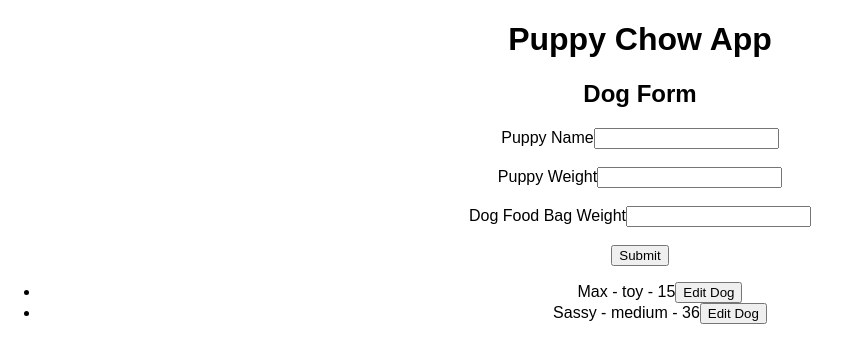
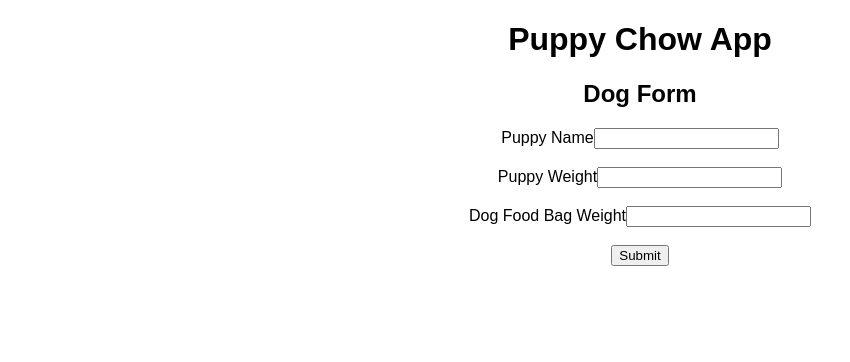
Before and after one commit to Christy743/puppy_chow_app_client, a React (Create React App) app: page / in a window 1280 px wide. Shown: the top 362 px of the page, without its empty margins (0-850 px from the left). Built offline with nearby package versions, Linux system fonts and the light colour scheme.

Commit message:
commented out componentWillMount in DogFood.js file.

```diff
--- a/src/components/DogFood.js
+++ b/src/components/DogFood.js
@@ -14,15 +14,15 @@ export default class DogFood extends Component {
     }
   }
 
-  componentWillMount = () => {
-    this.setState({
-      dogs: [
-        ...this.state.dogs,
-        {id: uuidV4(), name: "Max", weight: "toy", bagWeight: "15"},
-        {id: uuidV4(), name: "Sassy", weight: "medium", bagWeight: "36"},
-      ]
-    });
-  }
+  // componentWillMount = () => {
+  //   this.setState({
+  //     dogs: [
+  //       ...this.state.dogs,
+  //       {id: uuidV4(), name: "Max", weight: "toy", bagWeight: "15"},
+  //       {id: uuidV4(), name: "Sassy", weight: "medium", bagWeight: "36"},
+  //     ]
+  //   });
+  // }
 
   addDog = (dog) => {
     this.setState({
```
